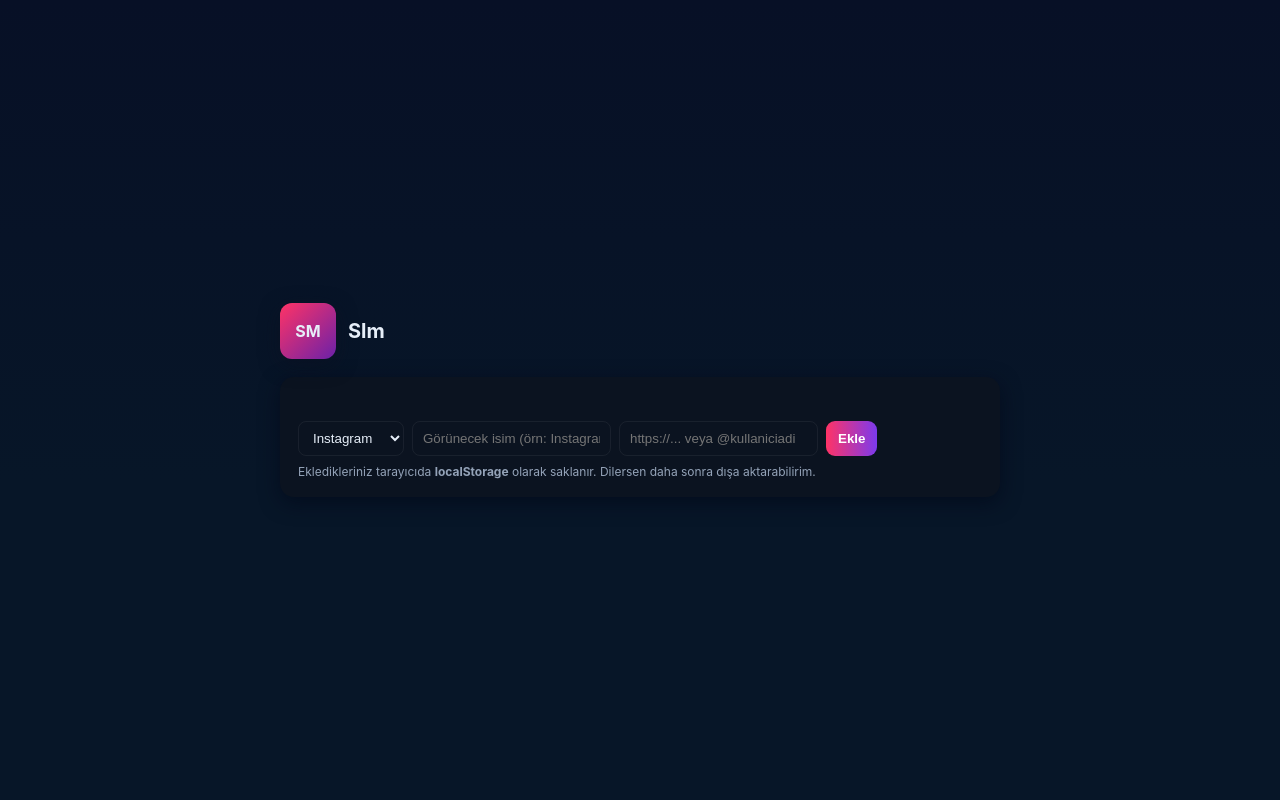
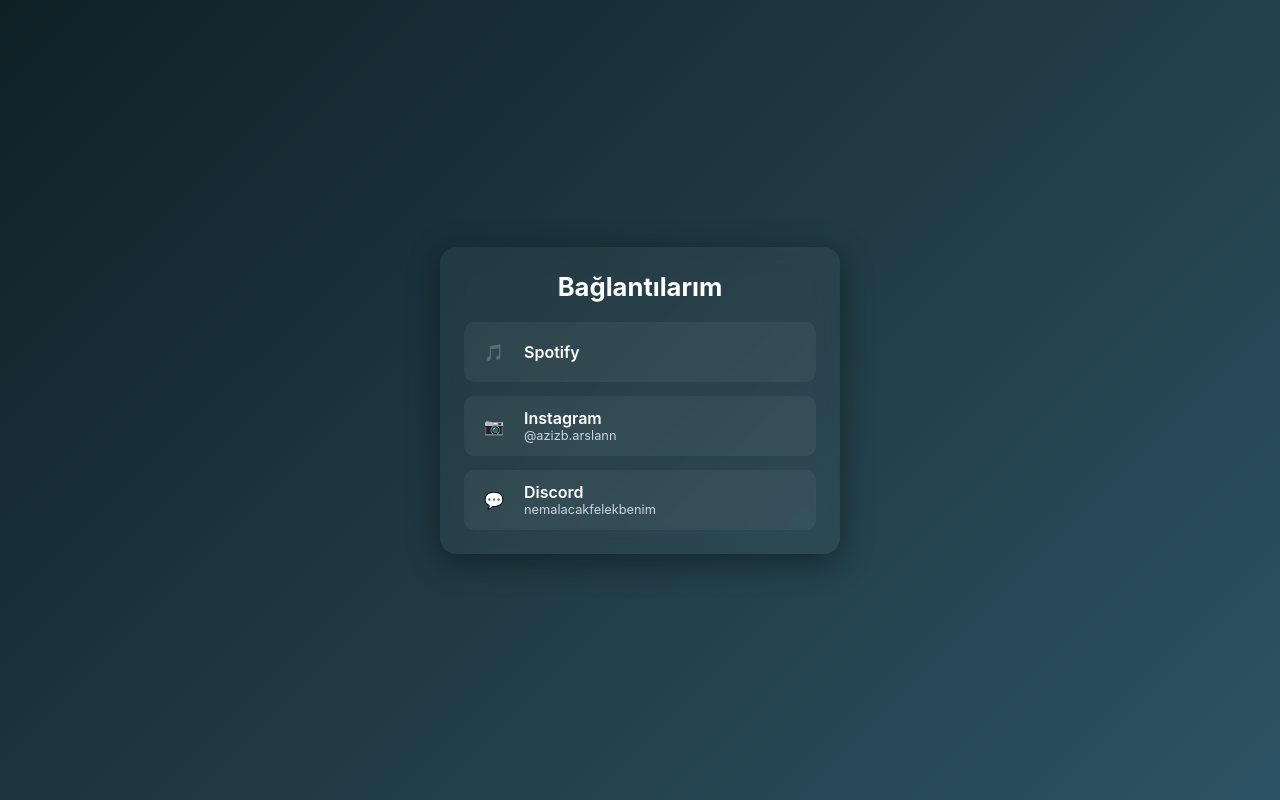
Before and after one commit to azizarslan23/azizarslan, a plain HTML site: page index.html in a window 1280 px wide. Drawn offline with Linux system fonts and the light colour scheme.

Commit message:
Update index.html

```diff
--- a/index.html
+++ b/index.html
@@ -3,80 +3,100 @@
 <head>
   <meta charset="utf-8" />
   <meta name="viewport" content="width=device-width,initial-scale=1" />
-  <title>Sosyal Medya Link Sayfam</title>
+  <title>Sosyal Medya Linklerim</title>
   <style>
-    :root{--bg:#0f1724;--card:#0b1320;--accent:#ff3366;--muted:#94a3b8;--glass:rgba(255,255,255,0.04)}
-    *{box-sizing:border-box}
-    body{margin:0;font-family:Inter,system-ui,Segoe UI,Roboto,-apple-system,'Helvetica Neue',Arial;background:linear-gradient(180deg,#071026 0%, #071628 60%);color:#e6eef8;min-height:100vh;display:flex;align-items:center;justify-content:center;padding:32px}
-    .page{width:100%;max-width:720px}
-    header{display:flex;gap:12px;align-items:center;margin-bottom:18px}
-    .logo{width:56px;height:56px;border-radius:12px;background:linear-gradient(135deg,var(--accent),#6b21a8);display:flex;align-items:center;justify-content:center;font-weight:700;box-shadow:0 6px 20px rgba(11,17,34,0.6)}
-    h1{font-size:20px;margin:0}
-    p.lead{margin:0;color:var(--muted);font-size:13px}
-
-    .card{background:var(--card);padding:18px;border-radius:14px;box-shadow:0 6px 20px rgba(2,6,23,0.6)}
-    .links{display:grid;grid-template-columns:1fr 1fr;gap:12px;margin-top:12px}
-    .link{display:flex;gap:12px;align-items:center;padding:10px;border-radius:10px;background:var(--glass);text-decoration:none;color:inherit;transition:transform .15s,box-shadow .15s}
-    .link:hover{transform:translateY(-4px);box-shadow:0 10px 30px rgba(2,6,23,0.6)}
-    .icon{width:44px;height:44px;border-radius:9px;display:flex;align-items:center;justify-content:center;background:rgba(255,255,255,0.04);flex-shrink:0}
-    .label{font-weight:600}
-    .meta{font-size:12px;color:var(--muted)}
-
-    form.add{display:flex;gap:8px;margin-top:14px}
-    input,select{background:transparent;border:1px solid rgba(255,255,255,0.06);padding:8px 10px;border-radius:8px;color:inherit}
-    button{background:linear-gradient(90deg,var(--accent),#7c3aed);border:0;padding:8px 12px;border-radius:9px;color:white;font-weight:600}
-
-    .small{font-size:12px;color:var(--muted);margin-top:8px}
-
-    @media (max-width:540px){.links{grid-template-columns:1fr}.page{padding:12px}.logo{width:48px;height:48px}}
+    :root{
+      --bg1:#0f2027;
+      --bg2:#203a43;
+      --bg3:#2c5364;
+      --card:#ffffff0a;
+      --accent:#1DB954;
+      --muted:#cbd5e1;
+    }
+    *{box-sizing:border-box;margin:0;padding:0}
+    body{
+      font-family:Inter,system-ui,Segoe UI,Roboto,-apple-system,'Helvetica Neue',Arial;
+      background:linear-gradient(135deg,var(--bg1),var(--bg2),var(--bg3));
+      color:white;
+      min-height:100vh;
+      display:flex;
+      align-items:center;
+      justify-content:center;
+      padding:20px;
+    }
+    .card{
+      background:var(--card);
+      backdrop-filter:blur(12px);
+      padding:24px;
+      border-radius:16px;
+      max-width:400px;
+      width:100%;
+      box-shadow:0 8px 32px rgba(0,0,0,0.4);
+    }
+    h1{
+      text-align:center;
+      margin-bottom:20px;
+      font-size:1.6rem;
+    }
+    .links{
+      display:flex;
+      flex-direction:column;
+      gap:14px;
+    }
+    .link{
+      display:flex;
+      align-items:center;
+      gap:12px;
+      padding:12px;
+      background:rgba(255,255,255,0.05);
+      border-radius:10px;
+      text-decoration:none;
+      color:white;
+      transition:transform .2s,background .2s;
+    }
+    .link:hover{
+      transform:translateY(-3px);
+      background:rgba(255,255,255,0.12);
+    }
+    .icon{
+      width:36px;height:36px;display:flex;align-items:center;justify-content:center;
+    }
+    .label{
+      font-size:1rem;
+      font-weight:600;
+    }
+    .meta{
+      font-size:0.8rem;
+      color:var(--muted);
+    }
   </style>
 </head>
 <body>
-  <div class="page">
-    <header>
-      <div class="logo">SM</div>
-      <div>
-        <h1>Slm</h1>
-      </div>
-    </header>
+  <div class="card">
+    <h1>Bağlantılarım</h1>
+    <div class="links">
+      <a class="link" href="https://open.spotify.com/user/280pkq650i9e6jm0c2qbkfq0k" target="_blank">
+        <div class="icon">🎵</div>
+        <div>
+          <div class="label">Spotify</div>
 
-    <div class="card">
-      <div id="links" class="links" aria-live="polite"></div>
-
-      <form id="addForm" class="add" onsubmit="return false;">
-        <select id="type">
-          <option value="instagram">Instagram</option>
-          <option value="twitter">Twitter / X</option>
-          <option value="youtube">YouTube</option>
-          <option value="tiktok">TikTok</option>
-          <option value="github">GitHub</option>
-          <option value="linkedin">LinkedIn</option>
-          <option value="website">Web Sitesi</option>
-        </select>
-        <input id="label" placeholder="Görünecek isim (örn: Instagram)" />
-        <input id="url" placeholder="https://... veya @kullaniciadi" />
-        <button id="addBtn">Ekle</button>
-      </form>
-      <div class="small">Ekledikleriniz tarayıcıda <strong>localStorage</strong> olarak saklanır. Dilersen daha sonra dışa aktarabilirim.</div>
+        </div>
+      </a>
+      <a class="link" href="https://instagram.com/azizb.arslann" target="_blank">
+        <div class="icon">📷</div>
+        <div>
+          <div class="label">Instagram</div>
+          <div class="meta">@azizb.arslann</div>
+        </div>
+      </a>
+      <a class="link" href="https://discord.com/users/nemalacakfelekbenim" target="_blank">
+        <div class="icon">💬</div>
+        <div>
+          <div class="label">Discord</div>
+          <div class="meta">nemalacakfelekbenim</div>
+        </div>
+      </a>
     </div>
   </div>
-
-  <script>
-    const svgs = {
-      instagram: `<svg viewBox="0 0 24 24" width="22" height="22" fill="none" xmlns="http://www.w3.org/2000/svg"><rect x="3" y="3" width="18" height="18" rx="5" stroke="currentColor" stroke-width="1.4"/><circle cx="12" cy="12" r="3" stroke="currentColor" stroke-width="1.4"/><circle cx="17.5" cy="6.5" r="0.8" fill="currentColor"/></svg>`,
-      twitter: `<svg viewBox="0 0 24 24" width="22" height="22" fill="none" xmlns="http://www.w3.org/2000/svg"><path d="M20 7.5c-.5.2-1 .3-1.6.4.6-.4 1-1 1.2-1.8-.6.4-1.3.7-2.1.9-.6-.6-1.5-1-2.4-1-1.8 0-3.2 1.6-2.9 3.3C9 9.2 6.4 8 4.6 6.1c-.7 1.2-.3 2.8 1 3.6-.4 0-.7-.1-1-.2 0 1.5 1 2.8 2.6 3.1-.5.1-1 .1-1.5 0 .4 1.3 1.6 2.3 3 2.3C7.7 15.8 6 16.3 4.2 16.3c-.5 0-1 0-1.4-.1C3.8 17.4 5.7 18 7.8 18c5.2 0 8-4.4 8-8.2v-.4c.6-.4 1-.9 1.4-1.6-.5.2-1 .3-1.2.3z" stroke="currentColor" stroke-width="0.2"/></svg>`,
-      youtube: `<svg viewBox="0 0 24 24" width="22" height="22" fill="none" xmlns="http://www.w3.org/2000/svg"><rect x="3" y="6" width="18" height="12" rx="3" stroke="currentColor" stroke-width="1.2"/><path d="M10 9l5 3-5 3V9z" fill="currentColor"/></svg>`,
-      tiktok: `<svg viewBox="0 0 24 24" width="22" height="22" fill="none" xmlns="http://www.w3.org/2000/svg"><path d="M9 3v10.2A4.8 4.8 0 0014 18a4.6 4.6 0 004.6-4.6V8h-2v6a2.6 2.6 0 01-2.6 2.6 2.8 2.8 0 01-2.8-2.8V7H9z" stroke="currentColor" stroke-width="0.6"/></svg>`,
-      github: `<svg viewBox="0 0 24 24" width="22" height="22" fill="none" xmlns="http://www.w3.org/2000/svg"><path d="M12 2a10 10 0 00-3 19.5c.5.1.7-.2.7-.5v-1.8c-2.8.6-3.4-1.1-3.4-1.1-.5-1.2-1.2-1.6-1.2-1.6-1-.7.1-.7.1-.7 1.1.1 1.6 1.2 1.6 1.2 1 .1 1.6-.8 1.9-1.2-.9-.1-1.8-.5-1.8-2.1 0-.5.2-1 .6-1.3-.1-.1-.3-.6 0-1.3 0 0 .5-.2 1.8.6a6 6 0 013.3 0c1.3-.8 1.8-.6 1.8-.6.3.7.1 1.2 0 1.3.4.3.6.8.6 1.3 0 1.6-.9 2-1.8 2.1.5.4.9 1.1.9 2.2v3.2c0 .3.2.6.7.5A10 10 0 0012 2z" stroke="currentColor" stroke-width="0.2"/></svg>`,
-      linkedin: `<svg viewBox="0 0 24 24" width="22" height="22" fill="none" xmlns="http://www.w3.org/2000/svg"><rect x="3" y="3" width="18" height="18" rx="2" stroke="currentColor" stroke-width="1.2"/><path d="M8 11v6M8 8v.01M16 11v6M12 11v6" stroke="currentColor" stroke-width="1.4" stroke-linecap="round"/></svg>`,
-      website: `<svg viewBox="0 0 24 24" width="22" height="22" fill="none" xmlns="http://www.w3.org/2000/svg"><circle cx="12" cy="12" r="9" stroke="currentColor" stroke-width="1.2"/><path d="M2 12h20M12 2v20" stroke="currentColor" stroke-width="0.9"/></svg>`
-    };
-
-    const samples = [
-      {type:'instagram',label:'Instagram',url:'https://instagram.com/azizb.arslann'},
-      {type:'spotify',label:'Spotify',url:'https://open.spotify.com/user/280pkq650i9e6jm0c2qbkfq0k'}
-    ];
-
-  </script>
 </body>
 </html>
```
